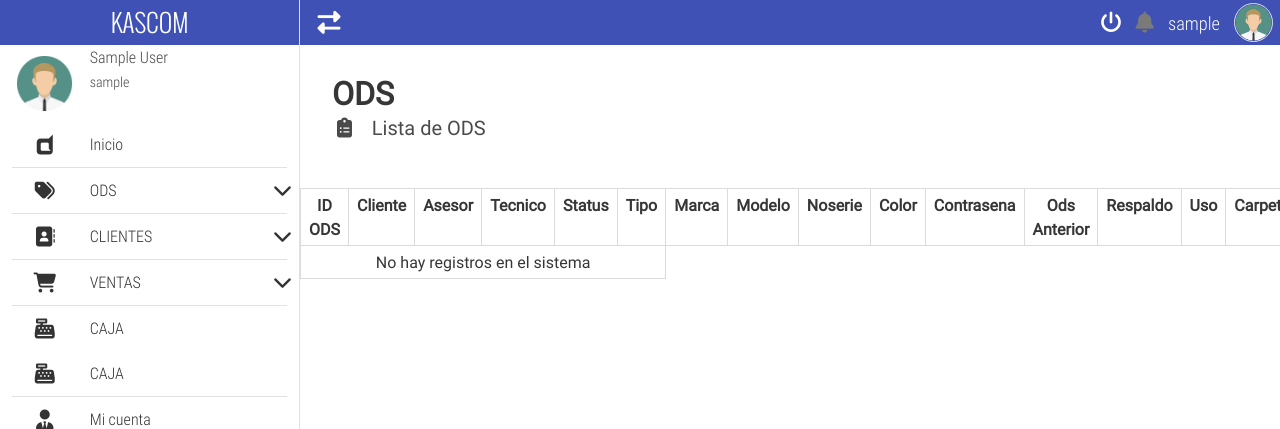
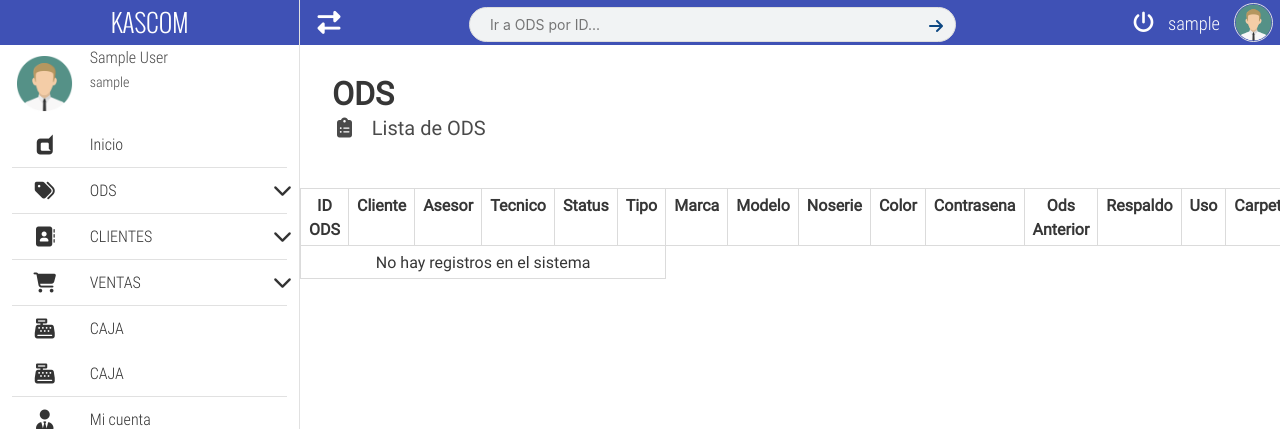
Before and after one commit to ViasRios/VENTAS3, a PHP site: page /VENTAS3/odsMe/ in a window 1280 px wide. Shown: the top 429 px of the page. Run offline with PHP 8.4, Linux system fonts and the light colour scheme; the visitor is signed in with stand-in values (Sample User, id 1); data that the repository does not hold is empty; some web fonts are replaced.

Commit message:
modificacion navbar.php 22-10-25

```diff
--- a/app/views/inc/navbar.php
+++ b/app/views/inc/navbar.php
@@ -1,51 +1,26 @@
-
 <div class="full-width navBar">
     <div class="full-width navBar-options">
         <i class="fas fa-exchange-alt fa-fw" id="btn-menu"></i>
         <nav class="navBar-options-list">
             <ul class="list-unstyle">
-                <li class="text-condensedLight noLink" >
-                    <a class="btn-exit" href="<?php echo APP_URL."logOut/"; ?>" >
+
+                <li class="noLink">
+                    <form id="search-redirect-form">
+                        <div class="search-box">
+                            <input class="search-input" type="text" id="search-redirect-input" placeholder="Ir a ODS por ID..." required>
+
+                            <button type="submit" class="search-btn">
+                                <i class="fas fa-arrow-right"></i>
+                            </button>
+                        </div>
+                    </form>
+                </li>
+                <li class="text-condensedLight noLink">
+                    <a class="btn-exit" href="<?php echo APP_URL."logOut/"; ?>">
                         <i class="fas fa-power-off"></i>
                     </a>
                 </li>
-                <!-- 🔔 Campana de notificaciones -->
-                <li class="text-condensedLight noLink" style="position: relative;">
-                    <a href="#" id="notification-bell" style="position: relative;">
-                        <i class="fas fa-bell has-text-grey" id="bell-icon"></i>
-
-                        <span id="notification-count" style="
-                            position: absolute;
-                            top: -5px;
-                            right: -8px;
-                            background: red;
-                            color: white;
-                            font-size: 10px;
-                            border-radius: 50%;
-                            padding: 2px 5px;
-                            display: none;
-                        ">0</span>
-                    </a>
-
-                    <!-- 🔽 Lista desplegable de notificaciones -->
-                    <div id="notification-list" class="box" style="
-                        position: absolute;
-                        top: 30px;
-                        right: 0;
-                        display: none;
-                        z-index: 999;
-                        width: 280px;
-                        max-height: 300px;
-                        overflow-y: auto;
-                        background: white;
-                        box-shadow: 0 2px 10px rgba(0,0,0,0.2);
-                        border-radius: 4px;
-                        font-size: 13px;
-                    ">
-                        <!-- Se llena por JS -->
-                    </div>
-                </li>
-                <li class="text-condensedLight noLink" >
+                <li class="text-condensedLight noLink">
                     <small><?php echo $_SESSION['usuario']; ?></small>
                 </li>
                 <li class="noLink">
@@ -61,10 +36,78 @@
         </nav>
     </div>
 </div>
-<!-- <script>
-document.addEventListener("DOMContentLoaded", () => {
-    actualizarCampanita();
 
-    setInterval(actualizarCampanita, 30000);
+<style>
+/* Contenedor principal para la caja de búsqueda */
+.search-box {
+    position: relative;
+    width: 650px;
+    height: 35px;
+}
+/* El campo de texto donde el usuario escribe */
+.search-input {
+    width: 75%;
+    height: 100%;
+    border-radius: 25px;
+    border: 1px solid #ddd;
+    background-color: #f1f3f4;
+    padding-left: 20px;
+    padding-right: 45px;
+    font-size: 14px;
+    outline: none;
+    transition: all 0.3s ease-in-out;
+}
+/* Efecto visual cuando el usuario hace clic en el buscador */
+.search-input:focus {
+    border-color: #4a90e2;
+    background-color: #fff;
+    box-shadow: 0 0 8px rgba(74, 144, 226, 0.3);
+}
+/* El botón con el ícono de lupa */
+.search-btn {
+    position: absolute;
+    top: 0;
+    right: 10px;
+    width: 180px;
+    height: 150%;
+    background: transparent;
+    border: none;
+    cursor: pointer;
+    padding: 0;
+    display: flex;
+    align-items: center;
+    justify-content: left;
+}
+/* Estilo del ícono de la lupa */
+.search-btn i {
+    color: #0c4782ff;
+    font-size: 16px;
+    transition: color 0.2s;
+}
+/* Cambia el color del ícono cuando pasas el mouse por encima */
+.search-btn:hover i {
+    color: #333;
+}
+</style>
+
+<script>
+// Espera a que el formulario con el ID 'search-redirect-form' sea enviado (al presionar Enter o el botón)
+document.getElementById('search-redirect-form').addEventListener('submit', function(event) {
+
+    // 1. Previene que la página se recargue y envíe datos a un archivo
+    event.preventDefault();
+
+    // 2. Obtiene el valor (el ID) que el usuario escribió en el campo de texto
+    const odsId = document.getElementById('search-redirect-input').value;
+
+    // 3. Construye la URL de destino usando la variable APP_URL de PHP
+    //    Esto hace que tu código funcione sin importar si está en localhost o en un servidor real
+    const baseUrl = '<?php echo rtrim(APP_URL, "/"); ?>';
+    const newUrl = baseUrl + '/odsView/' + odsId + '/';
+
+    // 4. Redirige el navegador a la nueva URL
+    window.open(newUrl);
 });
-</script> -->
+</script>
+</body>
+</html>
```
Also changed, not shown: app/views/content/odsListStatus-view.php (+76 -3 lines), app/views/inc/buscar.php (added, +94 -0 lines), app/views/content/enviarCorreoSeguimiento.php (added).
